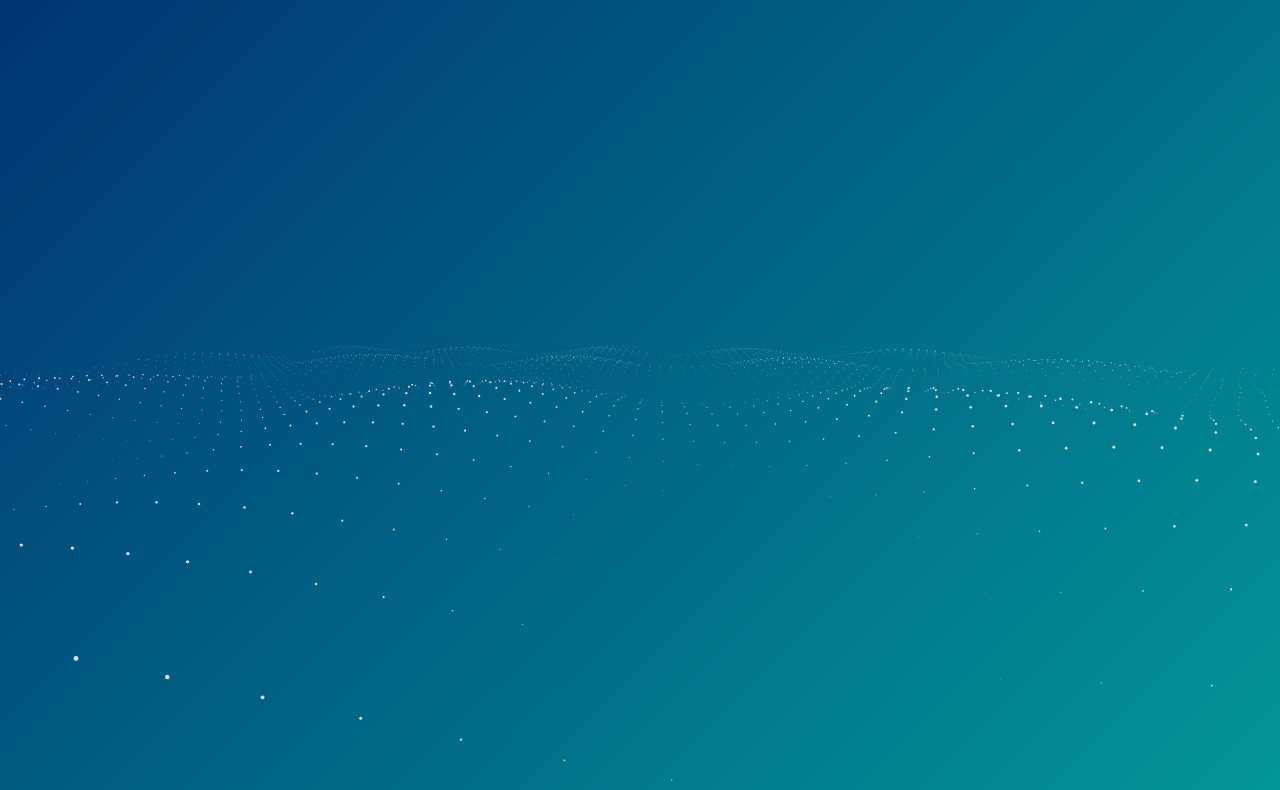
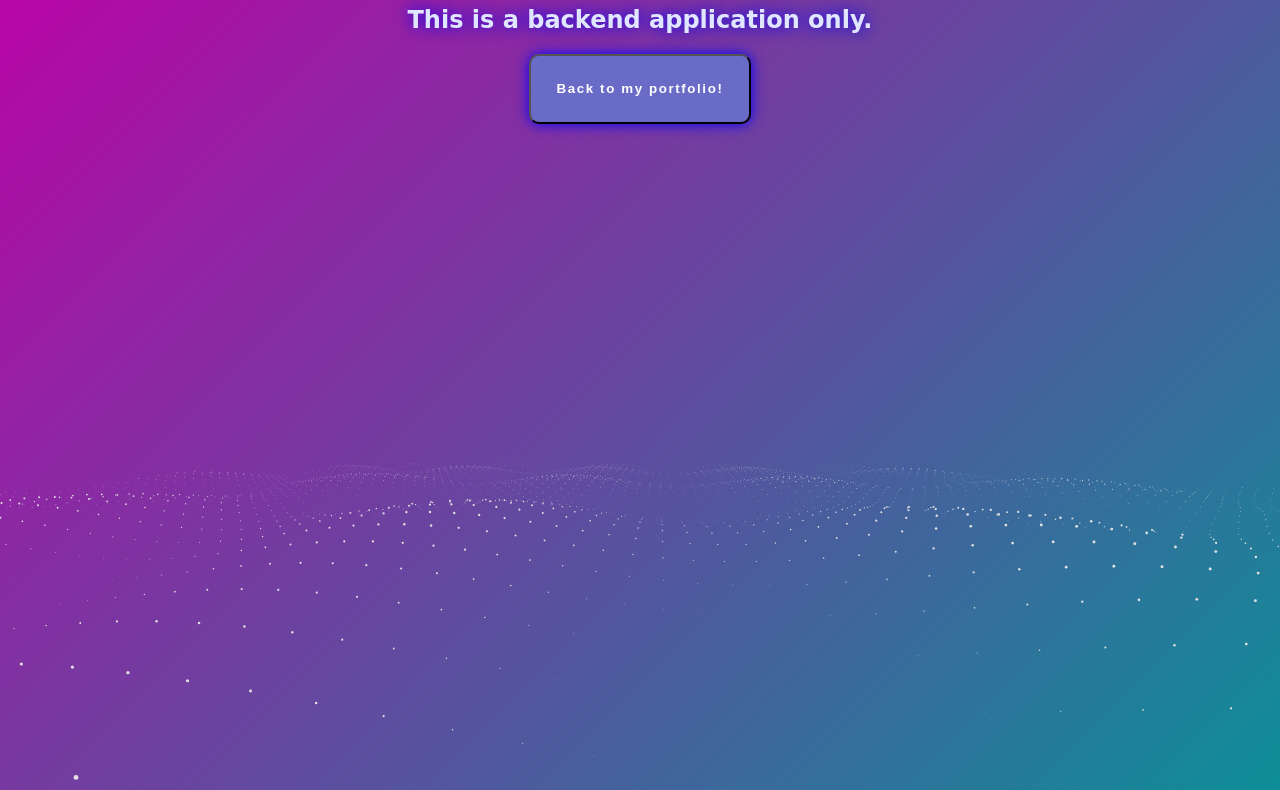
Before and after one commit to kamarygillespie4/no-repository-page, a website: page index.html in a window 1280 px wide. Shown: the part 75-865 px from the top of the page. Drawn offline with Linux system fonts and the light colour scheme; animation ran at ten frames a second; a web font is replaced by a local one.

Commit message:
styling complete

```diff
--- a/index.html
+++ b/index.html
@@ -6,11 +6,19 @@
     <meta http-equiv="X-UA-Compatible" content="IE=edge">
     <meta name="viewport" content="width=device-width, initial-scale=1.0">
     <link rel="stylesheet" href="style.css">
-    <title>Document</title>
+    <link rel="preconnect" href="https://fonts.googleapis.com">
+    <link rel="preconnect" href="https://fonts.gstatic.com" crossorigin>
+    <link href="https://fonts.googleapis.com/css2?family=Rampart+One&display=swap" rel="stylesheet">
+    <title>No Project!</title>
 </head>
 
 <body>
-    <h1>hello</h1>
+    <h1>This Project Does Not Have a Deployed Application</h1>
+    <h2>This is a backend application only.</h2>
+    <a href="https://kamary-gillespie-portfolio.netlify.app/" target="_blank" rel="noreferrer">
+
+        <button>Back to my portfolio!</button>
+    </a>
     <script type="text/javascript" src='index.js'></script>
 </body>
 </body>
--- a/style.css
+++ b/style.css
@@ -1,21 +1,34 @@
 body {
   background-color: #193c6d;
-  filter: progid: DXImageTransform.Microsoft.gradient(gradientType=1, startColorstr='#003073', endColorstr='#029797');
+  filter: progid: DXImageTransform.Microsoft.gradient(gradientType=1, startColorstr='#be00a7', endColorstr='#029797');
   background-image: url(//img.alicdn.com/tps/TB1d.u8MXXXXXXuXFXXXXXXXXXX-1900-790.jpg);
   background-size: 100%;
   background-image: -webkit-gradient(
     linear,
     0 0,
     100% 100%,
-    color-stop(0, #003073),
+    color-stop(0, #be00a7),
     color-stop(100%, #029797)
   );
-  background-image: -webkit-linear-gradient(135deg, #003073, #029797);
-  background-image: -moz-linear-gradient(45deg, #003073, #029797);
-  background-image: -ms-linear-gradient(45deg, #003073 0, #029797 100%);
-  background-image: -o-linear-gradient(45deg, #003073, #029797);
-  background-image: linear-gradient(135deg, #003073, #029797);
+  background-image: -webkit-linear-gradient(135deg, #be00a7, #029797);
+  background-image: -moz-linear-gradient(45deg, #be00a7, #029797);
+  background-image: -ms-linear-gradient(45deg, #be00a7 0, #029797 100%);
+  background-image: -o-linear-gradient(45deg, #be00a7, #029797);
+  background-image: linear-gradient(135deg, #be00a7, #029797);
   text-align: center;
   margin: 0px;
   overflow: hidden;
+  font-family: "Rampart One", cursive;
+  color: #e0e6ff;
+  text-shadow: 0 0 1em blue;
 }
+
+button {
+  color: white;
+  background: #696bc7;
+  padding: 2%;
+  border-radius: 10px;
+  font-weight: bold;
+  letter-spacing: 0.1rem;
+  box-shadow: 0 0 1em blue;
+}
```
